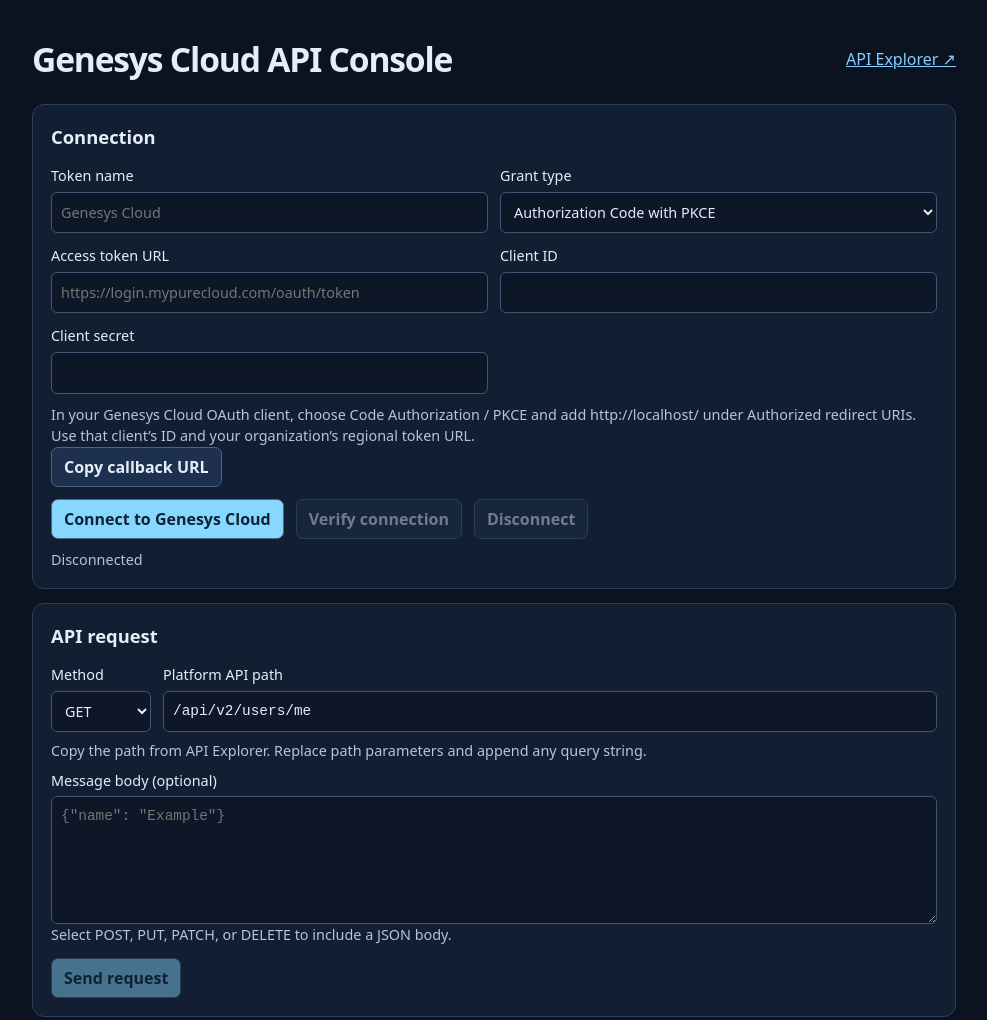
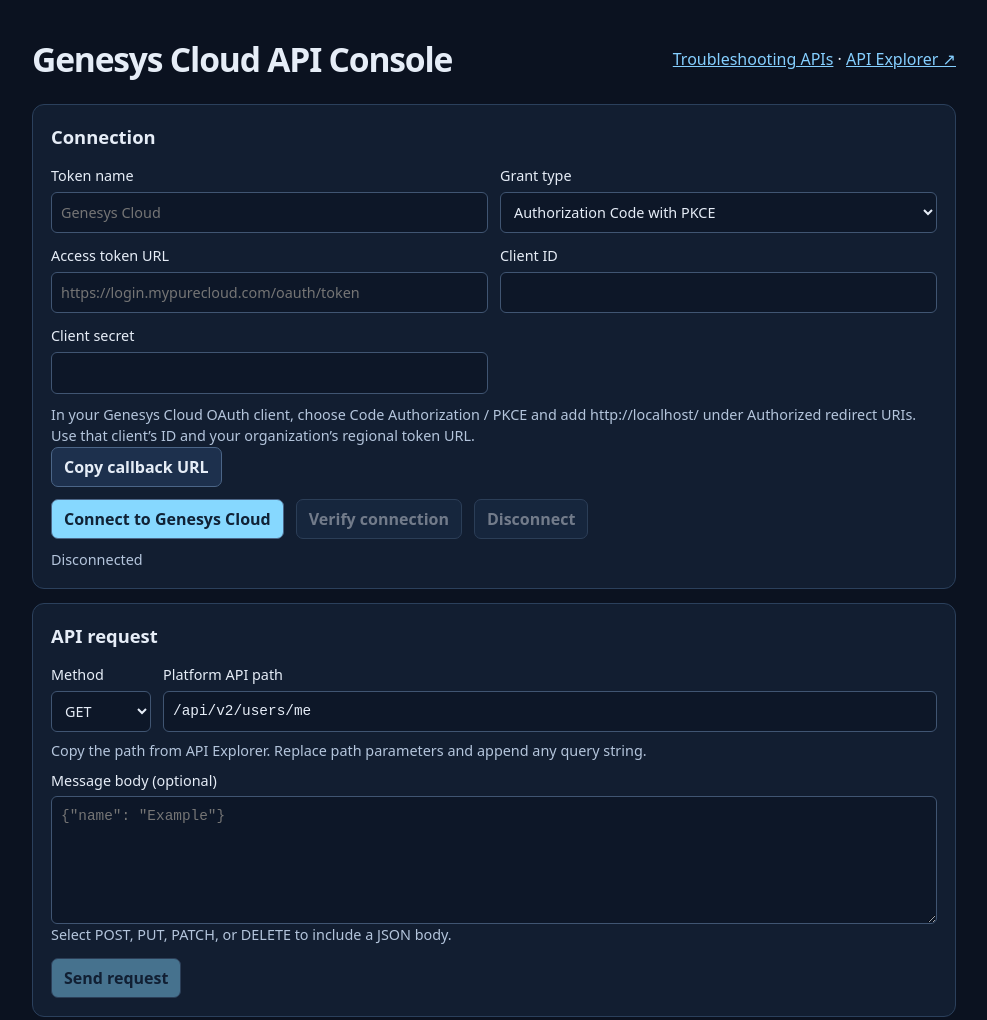
Before and after one commit to jcliff01/oauth-connector, a website with bundled scripts: page index.html in a window 1280 px wide. Shown: the top 1020 px of the page, without its empty margins (146-1133 px from the left). Built offline with nearby package versions, Linux system fonts and the light colour scheme; files whose address does not match are found by name.

Commit message:
Link to the troubleshooting API reference

```diff
--- a/index.html
+++ b/index.html
@@ -10,7 +10,7 @@
 </head>
 <body>
   <main>
-    <header><h1>Genesys Cloud API Console</h1><a href="https://developer.genesys.cloud/devapps/api-explorer" target="_blank" rel="noopener noreferrer">API Explorer ↗</a></header>
+    <header><h1>Genesys Cloud API Console</h1><nav aria-label="Related tools"><a href="./troubleshooting.html">Troubleshooting APIs</a> · <a href="https://developer.genesys.cloud/devapps/api-explorer" target="_blank" rel="noopener noreferrer">API Explorer ↗</a></nav></header>
     <section aria-labelledby="connection-heading">
       <h2 id="connection-heading">Connection</h2>
       <form id="connect">
```
